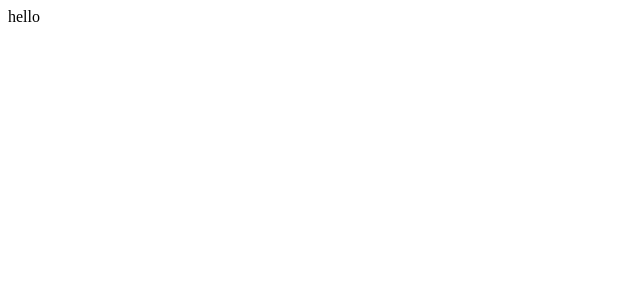
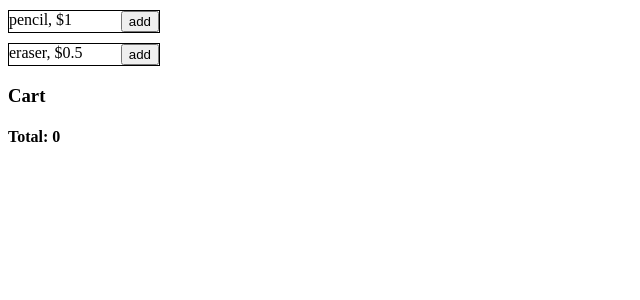
Before and after one commit to mop-gist/counting-numbers-shopping-list, a React (Vite) app: page / in a window 1280 px wide. Shown: the top 300 px of the page, without its empty margins (0-640 px from the left). Built offline with nearby package versions, Linux system fonts and the light colour scheme.

Commit message:
feat(app): add logic

```diff
--- a/index.html
+++ b/index.html
@@ -2,7 +2,6 @@
 <html lang="en">
   <head>
     <meta charset="UTF-8" />
-    <link rel="icon" type="image/svg+xml" href="/vite.svg" />
     <meta name="viewport" content="width=device-width, initial-scale=1.0" />
     <title>Vite + React + TS</title>
   </head>
--- a/package.json
+++ b/package.json
@@ -13,6 +13,7 @@
     "react-dom": "^18.2.0"
   },
   "devDependencies": {
+    "@types/node": "^18.15.11",
     "@types/react": "^18.0.28",
     "@types/react-dom": "^18.0.11",
     "@typescript-eslint/parser": "^5.57.0",
--- a/src/App.tsx
+++ b/src/App.tsx
@@ -1,5 +1,56 @@
 import React from 'react';
+import ProductCard, { Product } from '@/components/productCard/productCard';
+import CartCard, { CartItem } from '@/components/cartCard/cartCard';
 
-const App = () => <div>hello</div>;
+const App = () => {
+  const productList: Product[] = [
+    { name: 'pencil', price: 1 },
+    { name: 'eraser', price: 0.5 },
+  ];
+
+  const [cartList, setCartList] = React.useState<Array<CartItem>>([]);
+
+  const fee: number = 0;
+
+  const handleAdd = (e: React.MouseEvent<HTMLButtonElement>) => {
+    const target = e.target as HTMLButtonElement;
+    const currentProduct = productList.find((p) => (p.name = target.value));
+    if (currentProduct != undefined) {
+      setCartList((prev) => [
+        ...prev,
+        {
+          name: currentProduct.name,
+          totalPrice: currentProduct.price,
+          count: 1,
+        },
+      ]);
+    } else {
+      alert(`product ${target.value} does not exist!`);
+    }
+  };
+
+  return (
+    <>
+      {productList.map((product) => (
+        <ProductCard
+          name={product.name}
+          price={product.price}
+          key={product.name}
+          handleAdd={handleAdd}
+        />
+      ))}
+      <h3>Cart</h3>
+      {cartList.map((item) => (
+        <CartCard
+          key={item.name}
+          name={item.name}
+          count={item.count}
+          totalPrice={item.totalPrice}
+        />
+      ))}
+      <h4>Total: {fee}</h4>
+    </>
+  );
+};
 
 export default App;
--- a/vite.config.ts
+++ b/vite.config.ts
@@ -1,7 +1,14 @@
-import { defineConfig } from 'vite'
-import react from '@vitejs/plugin-react-swc'
+import { defineConfig } from 'vite';
+import react from '@vitejs/plugin-react-swc';
+import * as path from 'path';
 
 // https://vitejs.dev/config/
 export default defineConfig({
   plugins: [react()],
-})
+  resolve: {
+    alias: {
+      // eslint-disable-next-line no-undef
+      '@': path.resolve(__dirname, './'),
+    },
+  },
+});
```
Also changed, not shown: 1 other file (tests, documents, lock files or other folders).
